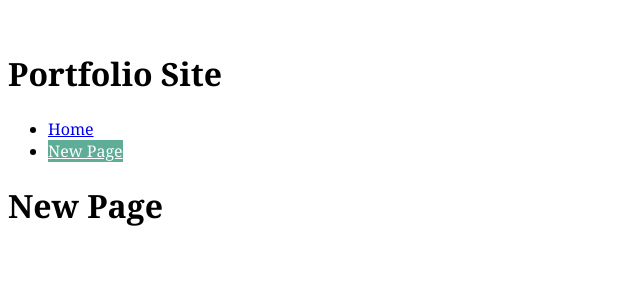
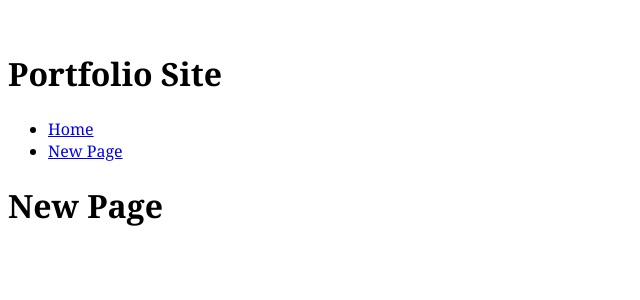
Before and after one commit to jordanehill01/Test-push, a Jekyll site: the page built from newpage.html, in a window 1280 px wide. Shown: the top 300 px of the page, without its empty margins (0-640 px from the left). Built offline with Jekyll 4.4.1, drawn with Linux system fonts in a browser that asks for light colours; Markdown is read by kramdown in place of the engine named in the settings.

Commit message:
more IF changes

```diff
--- a/_includes/nav.html
+++ b/_includes/nav.html
@@ -3,6 +3,6 @@
   <nav>
     <ul>
         <li><a href="{{site.baseurl}}/" class="{% if page.url=='/'%}current{% endif%}">Home</a></li>
-        <li><a href="{{site.baseurl}}/" class="{% if page.url=='/newpage.html'%}current{% endif%}" >New Page</a></li>
+        <li><a href="{{site.baseurl}}/newpage.html">New Page</a></li>
     </ul>
     </nav>
```
Also changed, not shown: 1 other file.
